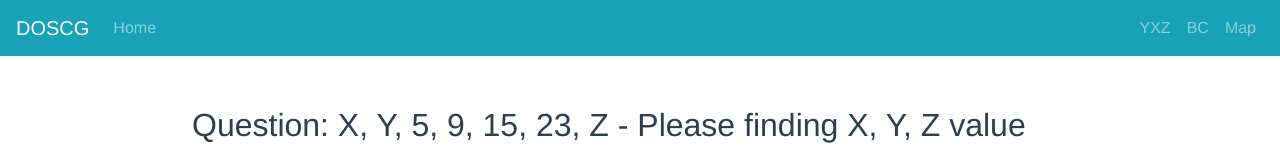
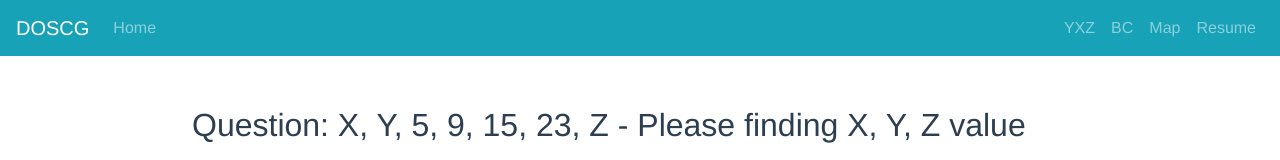
Before and after one commit to kurogeek/doscg-front, a Vue app: page /#/doscg in a window 1280 px wide. Shown: the top 160 px of the page. Built offline with nearby package versions, Linux system fonts and the light colour scheme; no server answers.

Commit message:
add resume

```diff
--- a/src/components/Navbar.vue
+++ b/src/components/Navbar.vue
@@ -11,6 +11,7 @@
               <b-nav-item to="/doscg">YXZ</b-nav-item>
               <b-nav-item to="/bc">BC</b-nav-item>
               <b-nav-item to="/map">Map</b-nav-item>
+              <b-nav-item href="/resume.pdf" target="blank">Resume</b-nav-item>
           </b-navbar-nav>
         </b-collapse>
 
```
Also changed, not shown: 1 other file (tests, documents, lock files or other folders).
